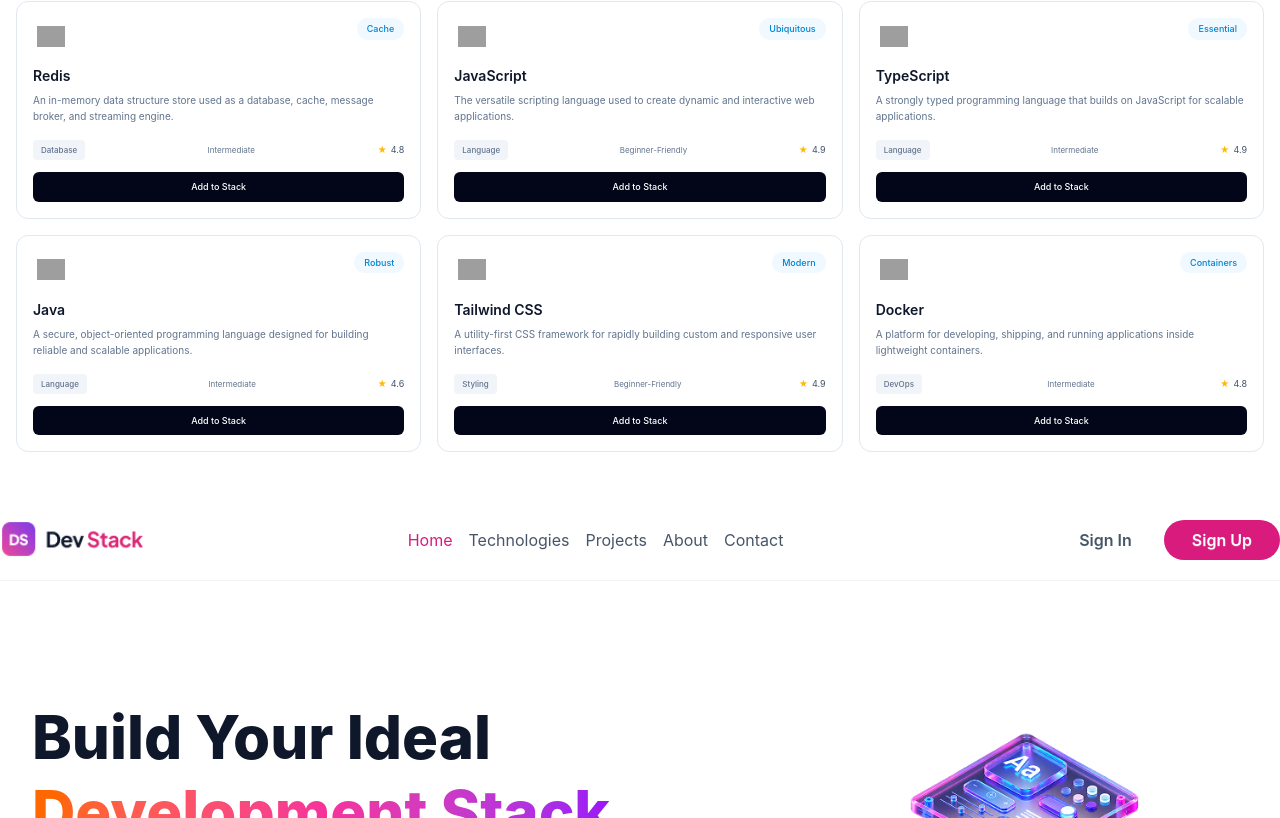
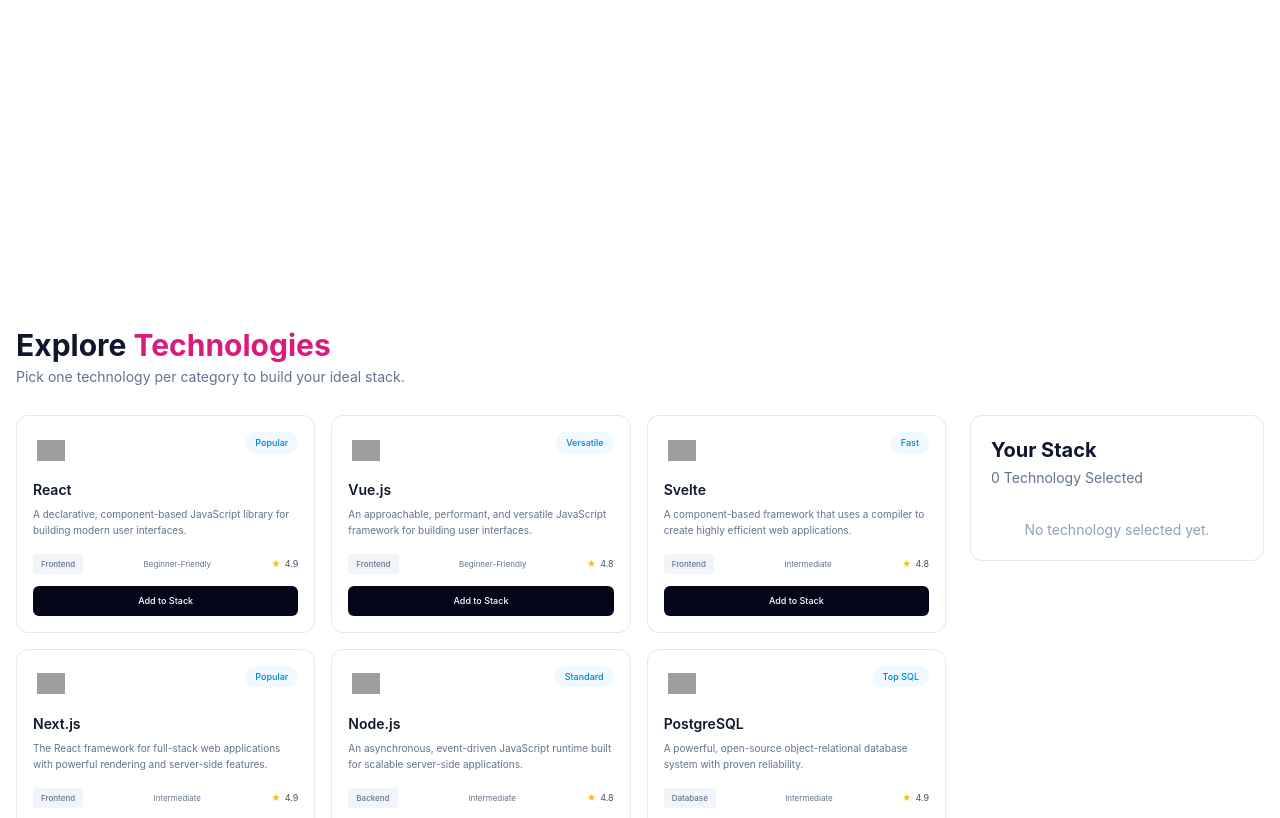
Before and after one commit to MahmudulHasan1316/my-development-stack, a React (Vite) app: page / in a window 1280 px wide. Shown: the part 602-1420 px from the top of the page. Built offline with nearby package versions, Linux system fonts and the light colour scheme; grey boxes are pictures that could not be loaded.

Commit message:
In this commit I have designed technology section with Tailwind CSS, TypeScript and React.

```diff
--- a/src/App.tsx
+++ b/src/App.tsx
@@ -17,11 +17,11 @@
 
   return (
     <>
-    <Suspense fallback={<p>Loading...</p>}>
+     <Nav></Nav>
+     <Hero></Hero>
+     <Suspense fallback={<p className="p-15 mt-5">Loading...</p>}>
       <Technologies technologiesDataPromise={technologiesDataPromise()}></Technologies>
     </Suspense>
-     <Nav></Nav>
-     <Hero></Hero>
      <Footer></Footer>
     </>
   )
--- a/src/TechComponents/Technologies.tsx
+++ b/src/TechComponents/Technologies.tsx
@@ -1,14 +1,50 @@
-import { use } from "react";
+import { use, useState } from "react";
 import type { TechnologyType } from "./TechnologyType";
 import TechnologyCard from "./TechnologyCard";
+import YourStack from "./YourStack";
 
 export interface TechnologiesProps {
   technologiesDataPromise: Promise<TechnologyType[]>;
 }
 
-export default function Technologies ({technologiesDataPromise}:TechnologiesProps) {
+export default function Technologies({
+  technologiesDataPromise,
+}: TechnologiesProps) {
+  const technologies = use(technologiesDataPromise);
 
-  const technologies = use(technologiesDataPromise);
+  // Stores the technologies added to the stack
+  const [selectedTechnologies, setSelectedTechnologies] = useState<
+    TechnologyType[]
+  >([]);
+
+  // Add a technology to the stack
+  const addToStack = (technology: TechnologyType) => {
+    // Prevent duplicate technologies
+    if (
+      selectedTechnologies.some(
+        (item) => item.id === technology.id
+      )
+    ) {
+      alert("This technology is already in your stack!");
+      return;
+    }
+
+    setSelectedTechnologies((current) => [
+      ...current,
+      technology,
+    ]);
+  };
+  // 2. Remove one technology
+  const removeFromStack = (id: number) => {
+    setSelectedTechnologies((current) =>
+      current.filter((technology) => technology.id !== id)
+    );
+  };
+
+  // 3. Remove all technologies
+  const removeAll = () => {
+    setSelectedTechnologies([]);
+  };
 
 return (
   <section className="bg-white py-12">
@@ -17,7 +53,7 @@
       {/* Heading */}
       <div className="mb-7">
         <h2 className="text-2xl font-bold text-slate-900 md:text-3xl">
-            Explore the{" "}
+          Explore{" "}
           <span className="text-[#D91B7E]">
             Technologies
           </span>
@@ -28,15 +64,29 @@
         </p>
       </div>
 
+      {/* Main Content */}
+      <div className="grid grid-cols-1 gap-6 lg:grid-cols-4">
+
         {/* Technology Cards */}
-        <div className="grid grid-cols-1 gap-4 md:grid-cols-2 lg:grid-cols-3">
-
+        <div className="grid grid-cols-1 gap-4 md:grid-cols-2 lg:col-span-3 lg:grid-cols-3">
           {technologies.map((technology) => (
             <TechnologyCard
               key={technology.id}
               technology={technology}
+              onAddToStack={addToStack}
             />
           ))}
+        </div>
+
+        {/* Your Stack */}
+        <div className="lg:col-span-1">
+            <YourStack
+            selectedTechnologies={selectedTechnologies}
+            onRemove={removeFromStack}
+            onRemoveAll={removeAll}
+    />
+
+        </div>
 
       </div>
 
--- a/src/TechComponents/TechnologyCard.tsx
+++ b/src/TechComponents/TechnologyCard.tsx
@@ -1,17 +1,19 @@
+import type { TechnologyType } from "./TechnologyType";
 
-import type { TechnologyType } from "./TechnologyType";
 
 interface TechnologyCardProps {
   technology: TechnologyType;
+  onAddToStack: (technology: TechnologyType) => void;
 }
 
-export default function TechnologyCard({
-  technology,
-}: TechnologyCardProps) {
+// export default function TechnologyCard({
+//   technology,
+// }: TechnologyCardProps) {
+
+export default function TechnologyCard({technology, onAddToStack}:   TechnologyCardProps) {
   return (
     <article className="flex h-full flex-col rounded-xl border border-slate-200 bg-white p-4 transition duration-200 hover:-translate-y-1 hover:shadow-md">
 
-      {/* Top: Icon + Badge */}
       <div className="flex items-start justify-between">
         <div className="flex h-9 w-9 items-center justify-center">
           <img
@@ -26,38 +28,32 @@
         </span>
       </div>
 
-      {/* Name */}
       <h3 className="mt-3 text-sm font-semibold text-slate-900">
         {technology.name}
       </h3>
 
-      {/* Description */}
       <p className="mt-1.5 line-clamp-3 text-[10px] leading-4 text-slate-500">
         {technology.description}
       </p>
 
-      {/* Information */}
       <div className="mt-4 flex items-center justify-between gap-2">
 
-        {/* Category */}
         <span className="rounded bg-slate-100 px-2 py-1 text-[8px] font-medium text-slate-500">
           {technology.category}
         </span>
 
-        {/* Difficulty */}
         <span className="text-[8px] text-slate-500">
           {technology.difficulty}
         </span>
 
-        {/* Rating */}
+
         <span className="flex items-center gap-1 text-[9px] text-slate-600">
           <span className="text-amber-400">★</span>
           {technology.rating}
         </span>
       </div>
 
-      {/* Button */}
-      <button
+      <button  onClick={() => onAddToStack(technology)}
         type="button"
         className="mt-3 w-full rounded-md bg-slate-950 py-2 text-[9px] font-medium text-white transition hover:bg-[#D91B7E]"
       >
--- a/src/TechComponents/TechnologyType.ts
+++ b/src/TechComponents/TechnologyType.ts
@@ -1,5 +1,5 @@
 export interface TechnologyType {
-  id: string;
+  id: number;
   name: string;
   category: string;
   description: string;
--- /dev/null
+++ b/src/TechComponents/YourStack.tsx
@@ -0,0 +1,83 @@
+import type { TechnologyType } from "./TechnologyType";
+
+
+interface YourStackProps {
+  selectedTechnologies: TechnologyType[];
+  onRemove: (id: number) => void;
+  onRemoveAll: () => void;
+}
+
+export default function YourStack({
+  selectedTechnologies,
+  onRemove,
+  onRemoveAll,
+}: YourStackProps) {
+  return (
+    <div className="rounded-xl border border-slate-200 bg-white p-5">
+
+      <div className="flex items-start justify-between gap-3">
+
+        <div>
+          <h2 className="text-xl font-bold text-slate-900">
+            Your Stack
+          </h2>
+
+          <p className="mt-1 text-sm text-slate-500">
+            {selectedTechnologies.length} Technology Selected
+          </p>
+        </div>
+
+        {selectedTechnologies.length > 0 && (
+          <button
+            onClick={onRemoveAll}
+            className="text-xs font-semibold text-red-500 hover:text-red-700"
+          >
+            Remove All
+          </button>
+        )}
+
+      </div>
+
+      {selectedTechnologies.length === 0 ? (
+
+        <p className="mt-8 text-center text-sm text-slate-400">
+          No technology selected yet.
+        </p>
+
+      ) : (
+
+        <div className="mt-6 space-y-3">
+
+          {selectedTechnologies.map((technology) => (
+            <div
+              key={technology.id}
+              className="flex items-center justify-between rounded-lg border border-slate-200 p-3"
+            >
+
+              <div>
+                <h3 className="font-semibold text-slate-800">
+                  {technology.name}
+                </h3>
+
+                <p className="text-xs text-slate-500">
+                  {technology.category}
+                </p>
+              </div>
+
+              <button
+                onClick={() => onRemove(technology.id)}
+                className="rounded-md px-2 py-1 text-slate-400 hover:bg-red-50 hover:text-red-500"
+              >
+                ✕
+              </button>
+
+            </div>
+          ))}
+
+        </div>
+
+      )}
+
+    </div>
+  );
+}
```
Lines whose indentation alone changed are shown as unchanged.
